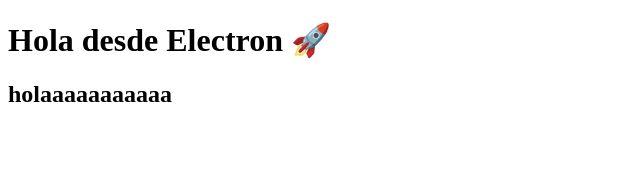
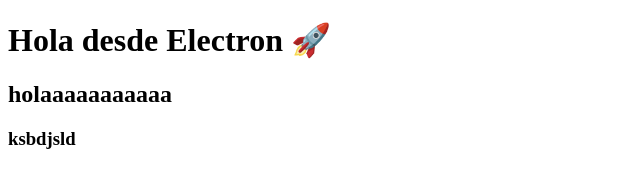
Before and after one commit to nicorubiotsx/appregistrocharla, an Electron app: page index.html in a window 800 px wide. Shown: the whole page, without its empty margins (0-640 px from the left). Drawn offline with Linux system fonts and the light colour scheme.

Commit message:
modificacion h3

```diff
--- a/index.html
+++ b/index.html
@@ -6,5 +6,6 @@
   <body>
     <h1>Hola desde Electron 🚀</h1>
     <h2>holaaaaaaaaaaa</h2>
+    <h3>ksbdjsld</h3>
   </body>
 </html>
```
